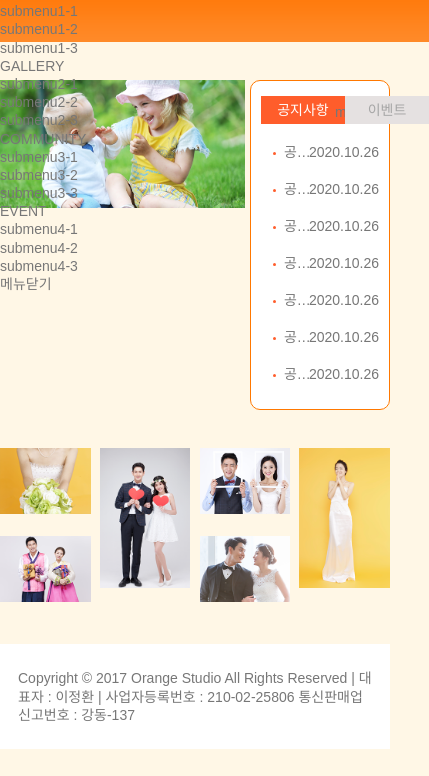
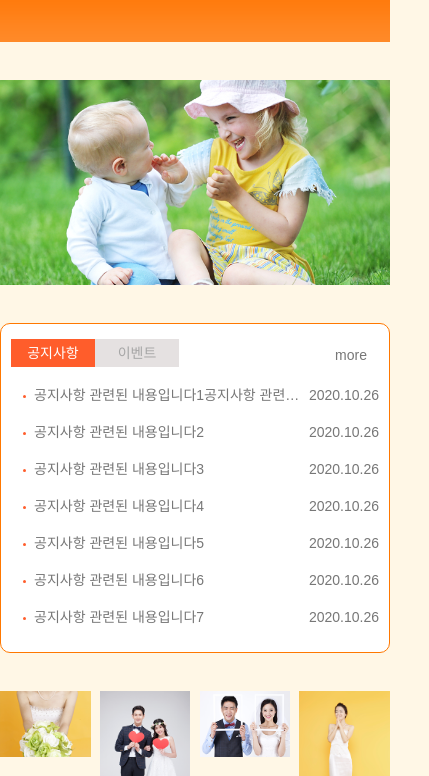
Before and after one commit to woosunah/orangestudio, a plain HTML site: page index.html in a window 390 px wide. Shown: the part 130-906 px from the top of the page, 429 px wide, since content can reach past the window. Before the commit the page ends 879 px from the top, so only its background shows below. Drawn offline with Linux system fonts and the light colour scheme.

Commit message:
30days mobile

```diff
--- a/css/style.css
+++ b/css/style.css
@@ -2,6 +2,7 @@
 @import url('reset.css');
 /* 바둑판 모양으로 해야 반응형 하기쉬움 각 사각형으로 해놓은뒤 사이즈 축소시, 밑으로 떨어뜨리기만 하면됨 */
 /* 태블릿 사이즈 - 가로 1024 세로 768 -pC버전 / 모바일버전만 만들어주면됨 */
+/* 스크립터 - 자바스크립트 넣어주는 사람 */
 
 body {
   font:14px/1.3 Malgun Gothic, "맑은고딕", AppleGothic, sans-serif;
@@ -343,6 +344,10 @@ max-width:720px(720px 이하에서)*/
   *[class*="mobile-"] {
     display: none; pc버전용
   } 아래에 작성하고 싶으면 이렇게 해야하지만 굳이 이렇게 하지말고 위의 주석처리 안한 형태로 사용*/
+  #header .sub-title {
+    left: 10px;
+    width: 98px;
+  }
   .mobile-btn-gnb-open {
     position: absolute;
     /* position은 인라인요소로 바뀜 */
@@ -374,11 +379,123 @@ max-width:720px(720px 이하에서)*/
   .mobile-btn-gnb-open::after {
     top: 8px;
   }
+
+  .mobile-btn-gnb-open.on + .gnb-wrap {
+    left: 0;
+  }
   #header .utilmenu {
     display: none;
   }
   .gnb-wrap {
+    position: fixed;
+    left: -200%;
+    top: 0;
+    width: 100%;
+    height: 100%;
+    background-color: #ff5d2b;
+    color:#fff;
+    z-index: 100;
+    padding-top: 60px;
+    transition: all .3s ease-in;
+  }
 
+  .gnb-wrap .scroll-wrap {
+    height: 100%;
+    /* height값 꼭 넣어줘야함 (스크롤랩) */
+    overflow-y: auto;
+    /* 내용이 넘칠때 자동으로 스크롤바 생성 */
+  }
+  .mobile-btn-gnb-close {
+    position: absolute;
+    top: 10px;
+    right: 10px;
+    width: 46px;
+    height: 46px;
+    background: #fff;
+    border-radius: 5px;
+    /* bdrs */
+    box-shadow: 0 0 4px rgba(0,0,0,0.1);
+    text-indent: -9999px;
+    /* 메뉴닫기 글자 밖으로 빠짐   */
+
+  }
+  .mobile-btn-gnb-close::before,
+  .mobile-btn-gnb-close::after {
+    content: '';
+    position: absolute;
+        /* gnb에 position:fixed를 해놔서 relative안해줘도됨 */
+    top: 50%;
+    left: 50%;
+    width: 40px;
+    height: 2px;
+    background-color: #ff5d2b;
+  }
+  .mobile-btn-gnb-close::before{
+    transform: translate(-50%, -50%) rotate(45deg);
+  }
+  .mobile-btn-gnb-close::after {
+    transform: translate(-50%, -50%) rotate(-45deg);
+  }
+  #gnb>li>a {
+    font-size: 20px;
+    display: block;
+    /* db */
+    /* text-align: center; 서브메뉴 펼쳐질것생각해서 좌측정렬*/
+    padding: 18px 15px;
+    border-bottom: 1px solid #fba186;
+    position: relative;
+  }
+  #gnb>li>a::before,
+  #gnb>li>a::after {
+    content: '';
+    position: absolute;
+    top: 50%;
+    right: 15px;
+    width: 15px;
+    height: 2px;
+    background-color: #fff;
+  }
+  #gnb>li>a::after {
+    transform: rotate(90deg);
+  }
+  #gnb>li>a.on+ul {
+    display: block;
+  }
+  #gnb>li>a.on:after {
+    content: none;
+    /* +기호 클릭시, -로 변환 */
+  }
+  #gnb ul {
+    display: none;
+    /* 서브메뉴 숨기기 */
+    background-color: #fba186;
+    color:#333;
+    font-size: 17px;
+  }
+  #gnb ul>li>a {
+    display: block;
+    padding: 15px 15px 15px 30px;
+    border-bottom: 1px solid #fff;
+  }
+  #gnb ul>li:last-child>a {
+    border-bottom: none;
+  }
+  #container .main-slide-banner-wrap{
+    width: auto;
+    float:none;
+    margin-bottom: 38px;
+  }
+  #container .main-slide-banner-wrap .gallery-wrap {
+    display: block;
+  }
+  #container .main-slide-banner-wrap .gallery-wrap img {
+    max-width: none;
+    /* 원본 사이즈보다 늘어나지 않게 하도록 max-width값을 지운것 */
+    width: 100%;
+  }
+  #container .main-tabmenu-wrap{
+    width: auto;
+    float:none;
   }
 
 }
--- a/index.html
+++ b/index.html
@@ -32,10 +32,14 @@
       <li><a href="#">Member</a></li>
       <li><a href="#">Sitemap</a></li>
     </ul>
-    <a href="#" class="mobile-btn-gnb-open"><span>메뉴열기</span></a>
+    <!-- <a href="#" class="mobile-btn-gnb-open"> -->
+      <a href="#" class="mobile-btn-gnb-open">
+      <span>메뉴열기</span>
+    </a>
     <!-- span태그로 감싼 이유는 ? 햄버거버튼 위에 막대기위랑 아래만 만들수 있으니까 중간에도 만들려고 모양내려고span으로사용 -->
 
     <div class="gnb-wrap">
+      <div class="scroll-wrap">
         <ul id="gnb">
           <li>
             <a href="#">ABOUT</a>
@@ -64,13 +68,14 @@
               <li><a href="#">submenu4-3</a></li>
             </ul></li>
         </ul>
+      </div>
       <a href="#" class="mobile-btn-gnb-close">메뉴닫기</a>
     </div>
   </header>
   <div id="container">
     <div class="main-slide-banner-wrap">
       <ul>
-        <li><a href="#"><img src="images/main/img-gallery-1-1.png" alt="두어린아이"></a></li>
+        <li><a href="#" class="gallery-wrap"><img src="images/main/img-gallery-1-1.png" alt="두어린아이"></a></li>
         <!-- <li><a href="#"><img src="images/main/img-gallery-1-4.png" alt="웨딩사진"></a></li>
         <li><a href="#"><img src="images/main/img-gallery-1-3.png" alt="아기를 안고 있는 엄마"></a></li> -->
       </ul>
```
Lines whose indentation alone changed are shown as unchanged.
